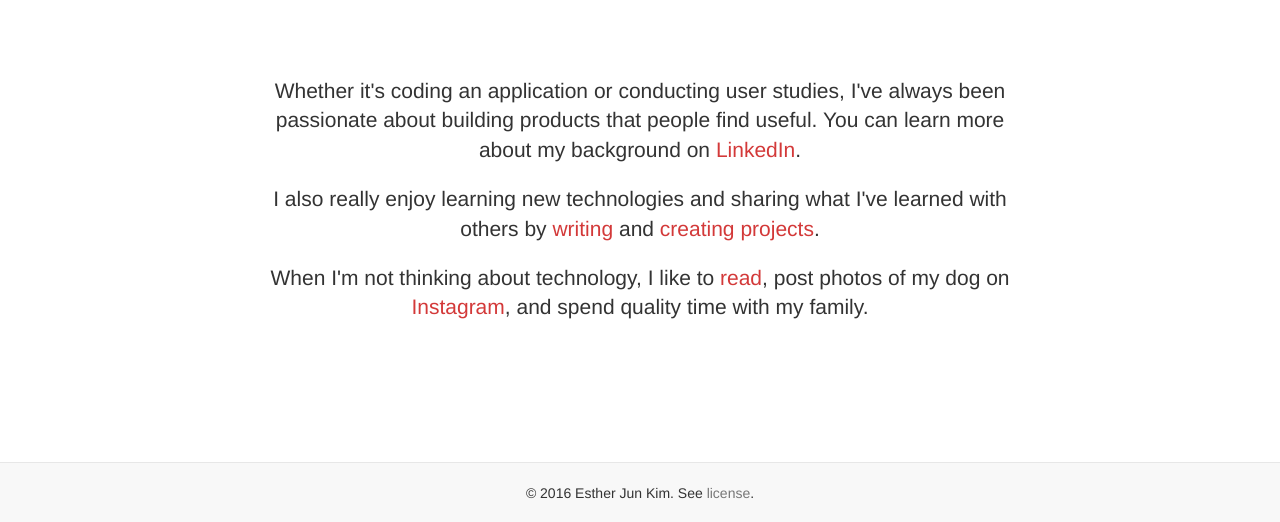
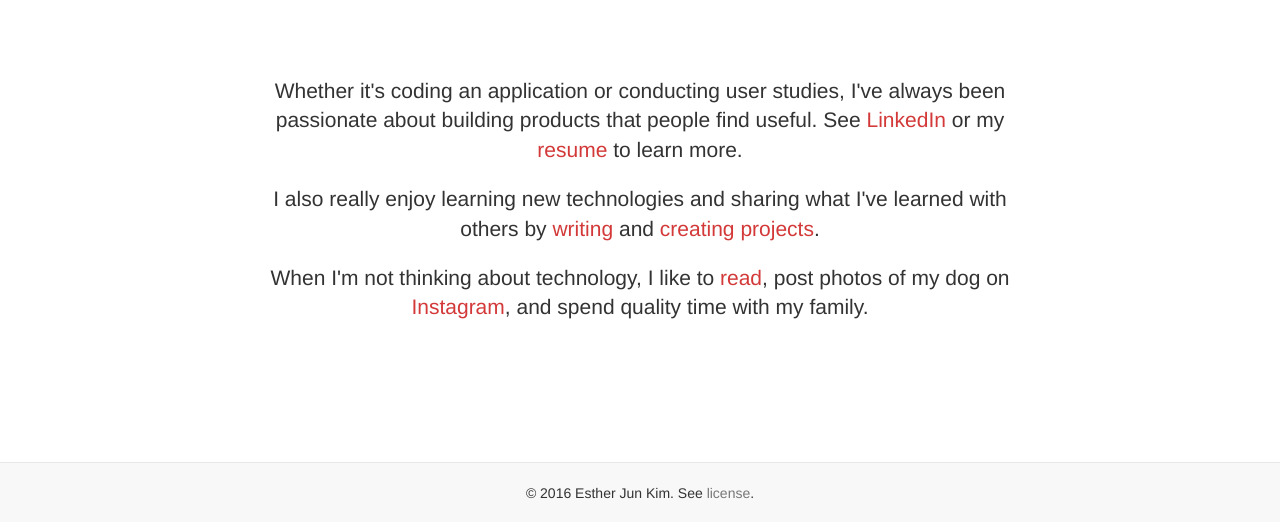
Before and after one commit to estherjk/estherjk.github.io, a Jekyll site: the page built from about/index.html, in a window 1280 px wide and 1026 px high, cut to the strip 504-1026 px from the top of the window. Built offline with Jekyll 4.4.1, drawn with Linux system fonts in a browser that asks for light colours; nearby versions of some CDN libraries.

Commit message:
Add resume

```diff
--- a/about/index.html
+++ b/about/index.html
@@ -13,7 +13,7 @@ css:
       <div class="col-md-8 col-md-offset-2">
 
         <p class="lead">
-          Whether it's coding an application or conducting user studies, I've always been passionate about building products that people find useful. You can learn more about my background on <a href="https://www.linkedin.com/in/estherjunkim">LinkedIn</a>.
+          Whether it's coding an application or conducting user studies, I've always been passionate about building products that people find useful. See <a href="https://www.linkedin.com/in/estherjunkim">LinkedIn</a> or my <a href="/assets/docs/EstherJunKimResume-web.pdf">resume</a> to learn more.
         </p>
 
         <p class="lead">
```
Also changed, not shown: 1 other file.
